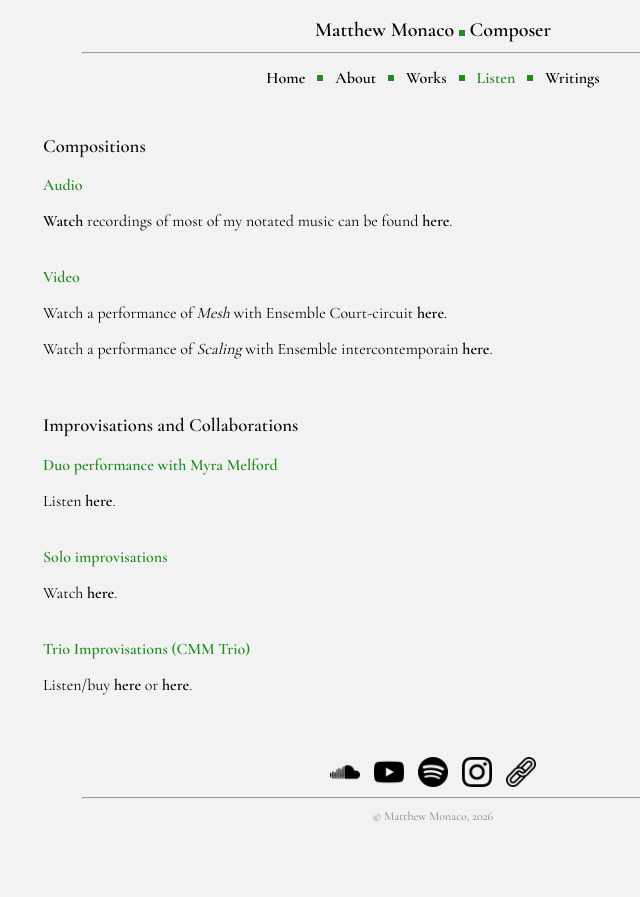
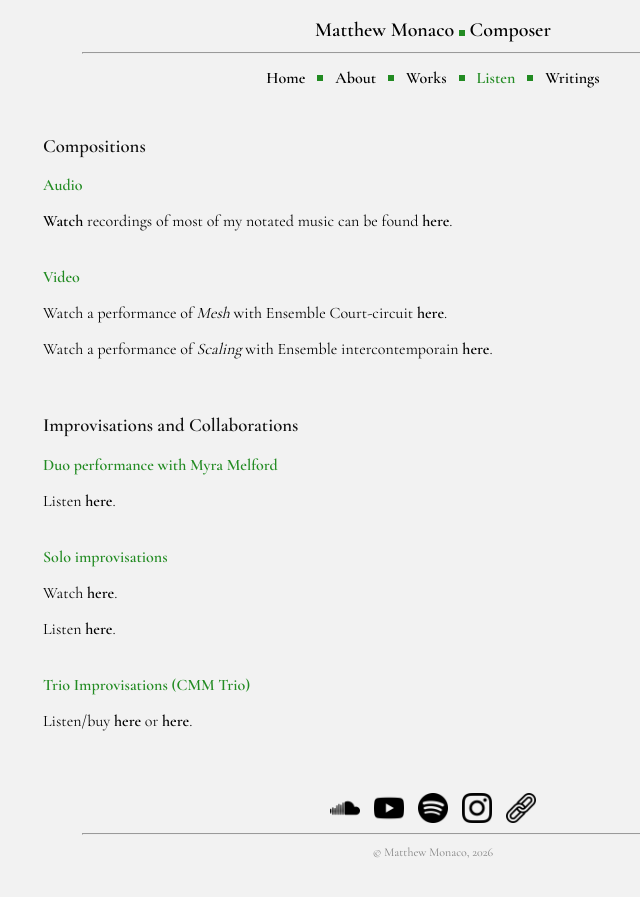
Before and after one commit to matthew-monaco/matthew-monaco.github.io, a Jekyll site: the page built from listen.md, in a window 1280 px wide. Shown: the top 897 px of the page, without its empty margins (207-847 px from the left). Built offline with Jekyll 4.4.1, drawn with Linux system fonts in a browser that asks for light colours.

Commit message:
Update listen.md

```diff
--- a/listen.md
+++ b/listen.md
@@ -31,6 +31,8 @@ permalink: /listen
 
 <a href="https://www.youtube.com/watch?v=8I3eImyJudY&ab_channel=MatthewMonaco">Watch <strong>here</strong></a>.
 
+<a href="https://cmmtrio.bandcamp.com/track/solo-piano">Listen <strong>here</strong></a>.
+
 <br>
 <span class="green-bold">Trio Improvisations (CMM Trio)</span>
 
```
